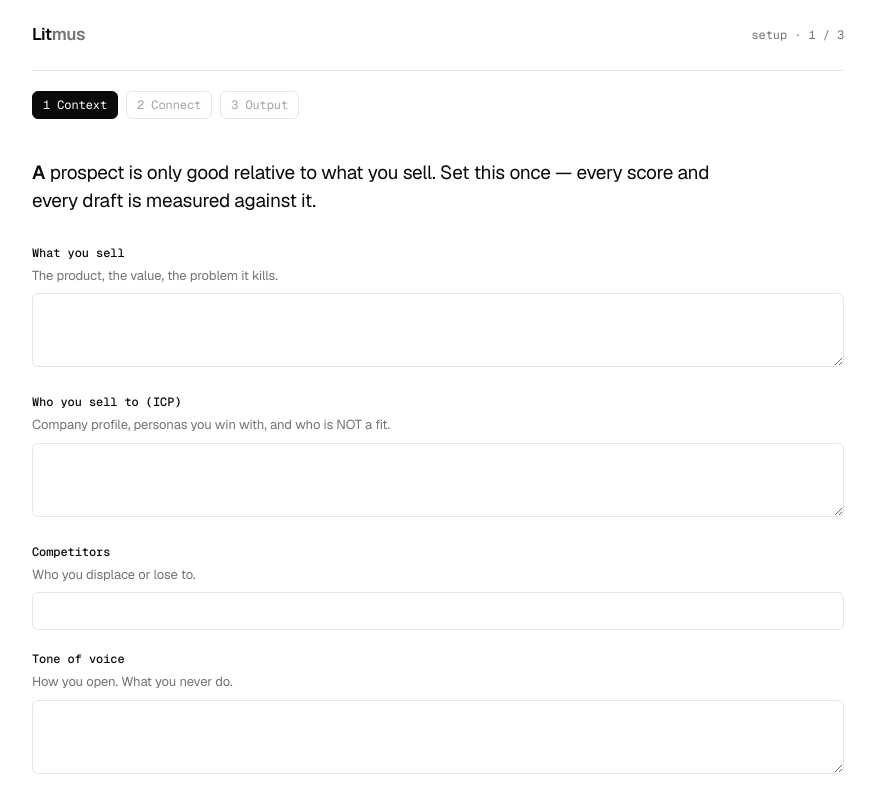
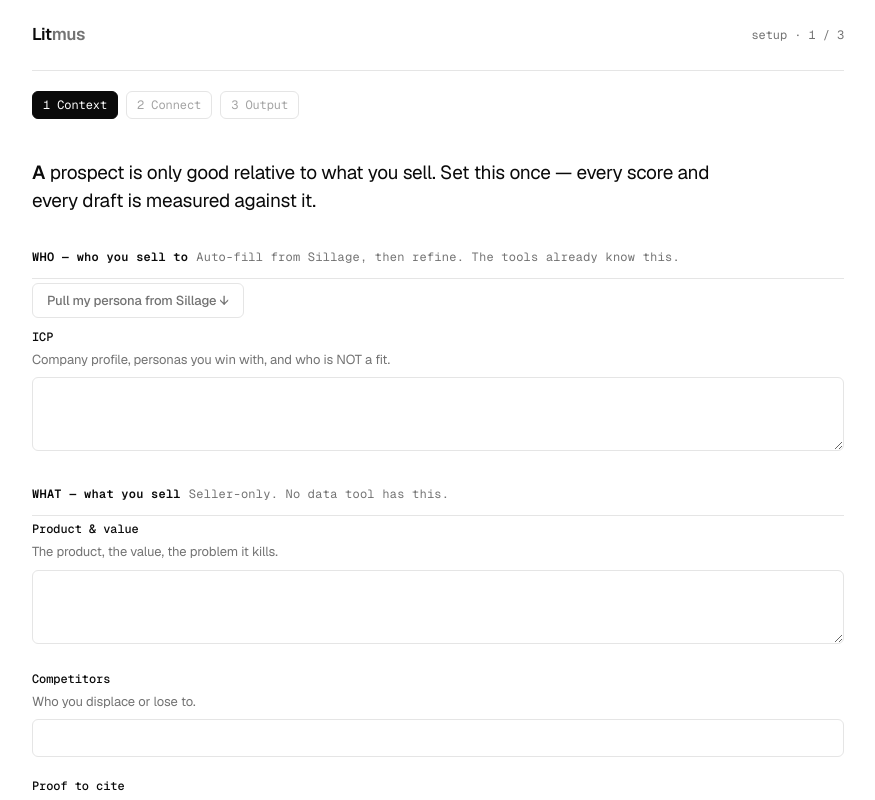
Before and after one commit to Morkeeth/Litmus-Anthropic-gtm, a Next.js app: page /onboarding in a window 1280 px wide. Shown: the top 800 px of the page, without its empty margins (202-1077 px from the left). Built offline with nearby package versions, Linux system fonts and the light colour scheme.

Commit message:
IP upgrade: 4-layer context (WHO/WHAT/HOW/WHY-GOOD) + Sillage persona auto-pull (/api/persona); tune weights so urgency/why-now dominates (0.4+0.35u+0.25w)

```diff
--- /dev/null
+++ b/app/api/persona/route.ts
@@ -0,0 +1,26 @@
+import { NextResponse } from "next/server";
+import { getPersona } from "../../../src/sillage";
+
+// Pull the workspace persona from Sillage and shape it into an ICP string for onboarding prefill.
+// Answers "if we already have personas from Sillage, don't make the user retype them."
+export const runtime = "nodejs";
+
+export async function GET() {
+  if (!process.env.SILLAGE_API_KEY) return NextResponse.json({ error: "Sillage not connected" }, { status: 400 });
+  try {
+    const p = await getPersona();
+    const d = p?.data ?? p ?? {};
+    const arr = (v: any) => (Array.isArray(v) ? v : v ? [v] : []);
+    const parts: string[] = [];
+    if (arr(d.job_title).length) parts.push(`Titles: ${arr(d.job_title).join(", ")}`);
+    if (arr(d.seniority).length) parts.push(`Seniority: ${arr(d.seniority).join(", ")}`);
+    if (arr(d.industry).length) parts.push(`Industries: ${arr(d.industry).join(", ")}`);
+    if (arr(d.headcount).length) parts.push(`Headcount: ${arr(d.headcount).map((h: any) => (typeof h === "object" ? `${h.min}-${h.max}` : h)).join(", ")}`);
+    if (arr(d.location).length) parts.push(`Locations: ${arr(d.location).join(", ")}`);
+    if (arr(d.exclude_job_title).length) parts.push(`Exclude: ${arr(d.exclude_job_title).join(", ")}`);
+    if (d.additional_info) parts.push(d.additional_info);
+    return NextResponse.json({ icp: parts.join(" · "), raw: d });
+  } catch (e: any) {
+    return NextResponse.json({ error: String(e?.message ?? e) }, { status: 500 });
+  }
+}
--- a/app/globals.css
+++ b/app/globals.css
@@ -126,6 +126,11 @@ input:focus, textarea:focus { outline: none; border-color: var(--fg); box-shadow
 .conn:last-child { border: none; }
 .dot { color: var(--faint); } .dot.ok { color: var(--hot); }
 
+/* Onboarding layers */
+.layer { margin: 24px 0; padding-top: 4px; }
+.layer-h { font-family: var(--font-mono); font-size: 12px; font-weight: 600; letter-spacing: 0.02em; padding-bottom: 12px; margin-bottom: 4px; border-bottom: 1px solid var(--border); }
+.layer-note { font-weight: 400; color: var(--muted); margin-left: 8px; }
+
 /* Onboarding stepper + source cards */
 .stepper { display: flex; gap: 8px; padding: 20px 0 8px; font-family: var(--font-mono); font-size: 12px; flex-wrap: wrap; }
 .stepper .step { color: var(--faint); cursor: pointer; padding: 4px 10px; border: 1px solid var(--border); border-radius: 6px; }
--- a/app/onboarding/page.tsx
+++ b/app/onboarding/page.tsx
@@ -3,12 +3,22 @@ import { useState, useEffect } from "react";
 import { useRouter } from "next/navigation";
 import Link from "next/link";
 
-const CTX_FIELDS = [
-  { key: "what_we_sell", label: "What you sell", hint: "The product, the value, the problem it kills.", area: true },
-  { key: "icp", label: "Who you sell to (ICP)", hint: "Company profile, personas you win with, and who is NOT a fit.", area: true },
+const LAYERS = [
+  { title: "WHO — who you sell to", note: "Auto-fill from Sillage, then refine. The tools already know this.", who: true, fields: [
+    { key: "icp", label: "ICP", hint: "Company profile, personas you win with, and who is NOT a fit.", area: true },
+  ]},
+  { title: "WHAT — what you sell", note: "Seller-only. No data tool has this.", fields: [
+    { key: "what_we_sell", label: "Product & value", hint: "The product, the value, the problem it kills.", area: true },
     { key: "competitors", label: "Competitors", hint: "Who you displace or lose to.", area: false },
+    { key: "proof_assets", label: "Proof to cite", hint: "Case studies, integrations, logos.", area: false },
+  ]},
+  { title: "HOW — how you reach out", note: "Feeds the drafts.", fields: [
     { key: "tone_of_voice", label: "Tone of voice", hint: "How you open. What you never do.", area: true },
     { key: "example_that_worked", label: "A message that got a reply", hint: "Your best tone anchor.", area: true },
+  ]},
+  { title: "WHY-GOOD — what makes a prospect hot for you", note: "The judgment no data tool has. This is what sharpens your scoring.", fields: [
+    { key: "why_good", label: "Your 2-3 rules", hint: "e.g. 'recent VP Sales change', 'already using a competitor', 'hiring SDRs fast'.", area: true },
+  ]},
 ];
 
 const SOURCES = [
@@ -26,6 +36,13 @@ export default function Onboarding() {
   const [ctx, setCtx] = useState<Record<string, string>>({});
   const [conns, setConns] = useState<Record<string, { mode: string; connected: boolean }>>({});
   const [cfg, setCfg] = useState({ destination: "Dashboard", cadence: "Once a day", count: 5 });
+  const [pulled, setPulled] = useState(false);
+
+  async function pullPersona() {
+    const r = await fetch("/api/persona").then((x) => x.json()).catch(() => null);
+    if (r?.icp) { setCtx({ ...ctx, icp: r.icp }); setPulled(true); }
+    else alert(r?.error || "No Sillage persona found — connect Sillage first.");
+  }
 
   useEffect(() => {
     try {
@@ -58,13 +75,23 @@ export default function Onboarding() {
       {step === 1 && (
         <>
           <p className="lede"><span className="drop">A</span> prospect is only good relative to what you sell. Set this once — every score and every draft is measured against it.</p>
-          {CTX_FIELDS.map((f) => (
+          {LAYERS.map((L) => (
+            <div className="layer" key={L.title}>
+              <div className="layer-h">{L.title}<span className="layer-note">{L.note}</span></div>
+              {L.who && (
+                <button className="ghost" onClick={pullPersona} style={{ marginBottom: 10 }}>
+                  {pulled ? "✓ pulled from Sillage — edit below" : "Pull my persona from Sillage ↓"}
+                </button>
+              )}
+              {L.fields.map((f) => (
                 <div className="field" key={f.key}>
                   <label>{f.label}</label>
                   <div className="hint">{f.hint}</div>
                   {f.area
                     ? <textarea rows={3} value={ctx[f.key] ?? ""} onChange={(e) => setCtx({ ...ctx, [f.key]: e.target.value })} />
                     : <input value={ctx[f.key] ?? ""} onChange={(e) => setCtx({ ...ctx, [f.key]: e.target.value })} />}
+                </div>
+              ))}
             </div>
           ))}
           <div className="row"><button className="primary" onClick={() => setStep(2)}>Next: connect your data →</button></div>
--- a/src/score.ts
+++ b/src/score.ts
@@ -105,7 +105,7 @@ const EMIT_TOOL: Anthropic.Tool = {
 function composite(factors: ScoreFactor[]): number {
   const f = (k: string) => factors.find((x) => x.key === k)?.value ?? 0;
   const base = 100 * f("real") * f("icp_fit");
-  return Math.round(base * (0.6 + 0.25 * f("urgent") + 0.15 * f("warm")));
+  return Math.round(base * (0.4 + 0.35 * f("urgent") + 0.25 * f("warm")));
 }
 
 export async function scoreSignal(input: ScoreInput, cfg: ScoreConfig): Promise<ScoredSignal> {
```
Also changed, not shown: src/types.ts (+6 -1 lines), 1 other file (tests, documents, lock files or other folders). Lines whose indentation alone changed are shown as unchanged.
